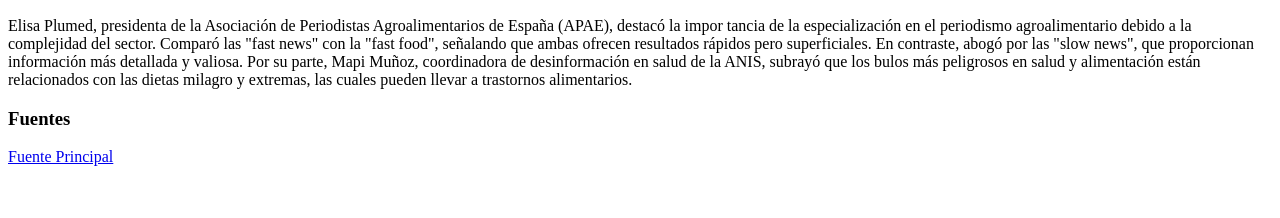
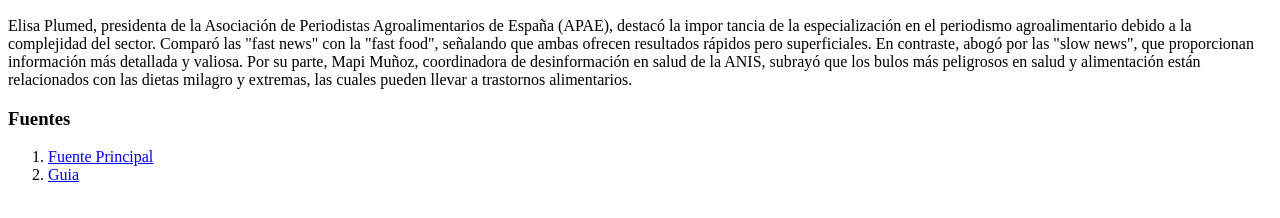
Before and after one commit to LukasKas2000/LMSGI_P2, a plain HTML site: page index.html in a window 1280 px wide. Shown: the part 536-754 px from the top of the page. Drawn offline with Linux system fonts and the light colour scheme.

Commit message:
modificacion

```diff
--- a/index.html
+++ b/index.html
@@ -19,6 +19,9 @@
     Por su parte, Mapi Muñoz, coordinadora de desinformación en salud de la ANIS, subrayó que los bulos más peligrosos en salud y alimentación están relacionados con las dietas milagro y extremas, las cuales pueden llevar a trastornos alimentarios.</p>
 
 <h3> Fuentes </h3>
+<ol>
+<li><a href="https://www.eleconomista.es/retail-consumo/noticias/13019400/10/24/la-alimentacion-centra-el-30-de-las-noticias-falsasque-circulan-por-las-redes-sociales.html">Fuente Principal</a></li>
+<li><a href="https://www.w3schools.com/">Guia</a></li>
+</ol>
 
-    <a href="https://www.eleconomista.es/retail-consumo/noticias/13019400/10/24/la-alimentacion-centra-el-30-de-las-noticias-falsasque-circulan-por-las-redes-sociales.html">Fuente Principal</a>
 </body>
```
